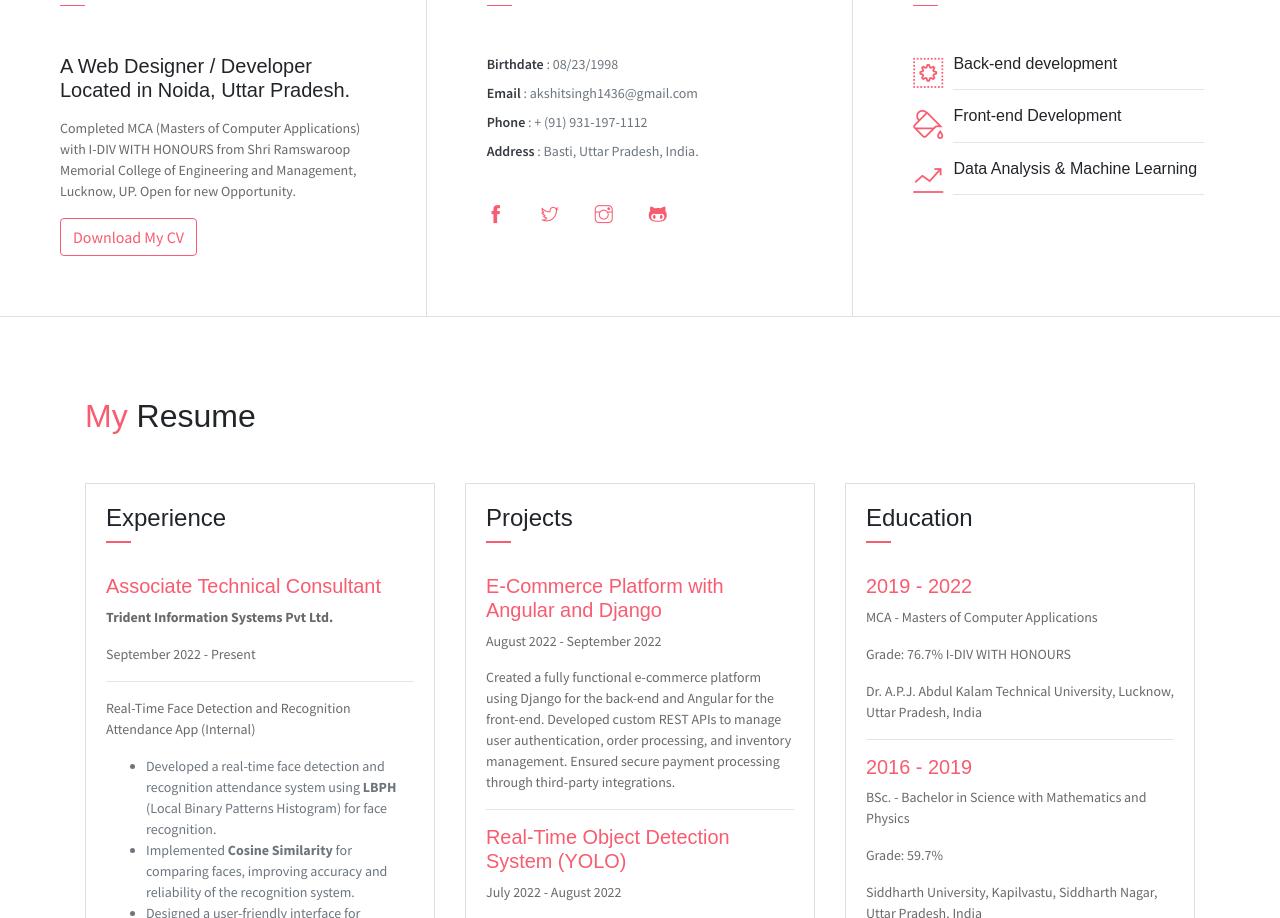
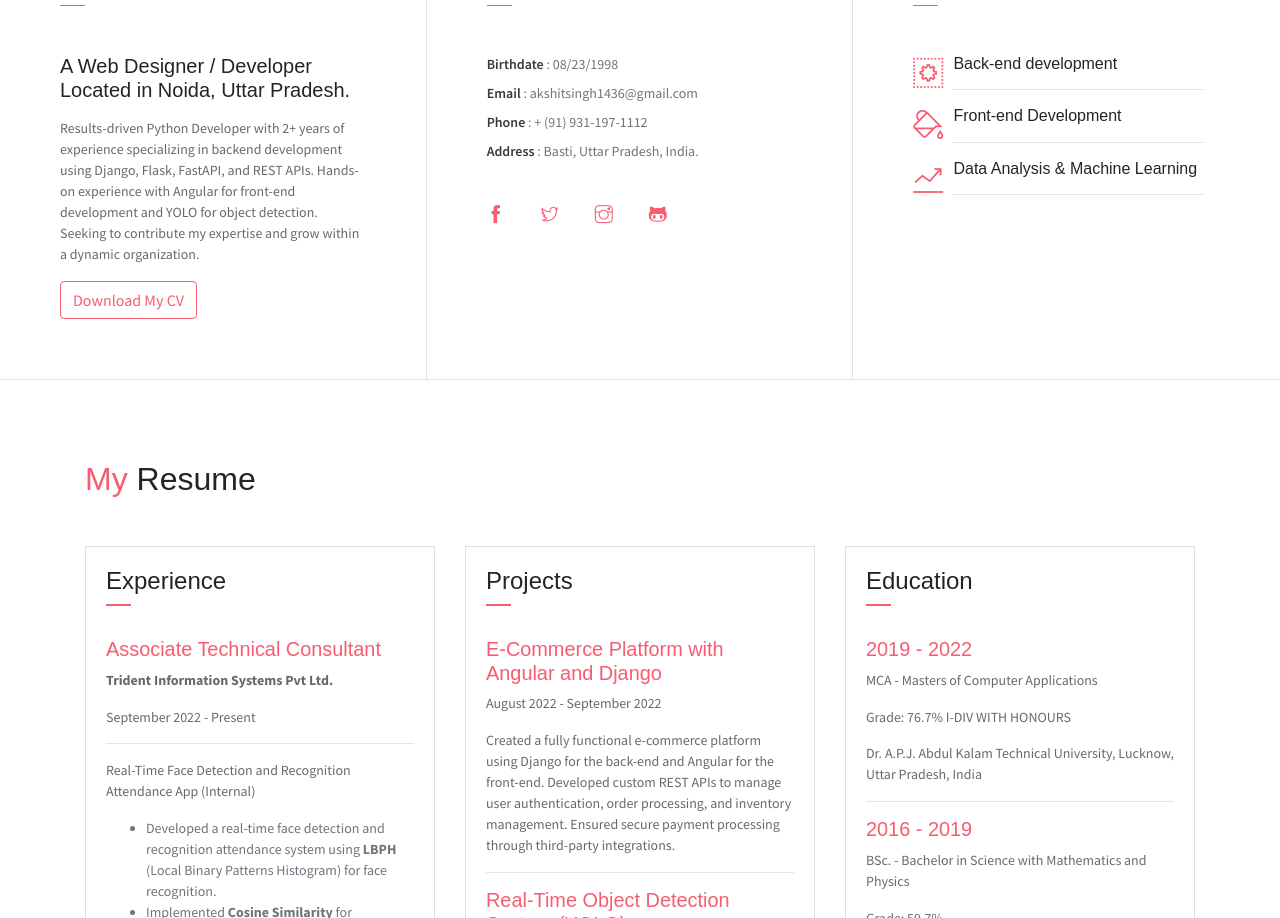
Before and after one commit to akshitsingh07/akshitsingh-portfolio, a website: page index.html in a window 1280 px wide. Shown: the part 814-1732 px from the top of the page. Drawn offline with Linux system fonts and the light colour scheme; some packages are replaced by stand-ins of ours.

Commit message:
About Added.

```diff
--- a/index.html
+++ b/index.html
@@ -78,7 +78,7 @@
                 <h3 class="font-weight-light">Who am I ?</h3>
                 <span class="line mb-5"></span>
                 <h5 class="mb-3">A Web Designer / Developer Located in Noida, Uttar Pradesh.</h5>
-                <p class="mt-20">Completed MCA (Masters of Computer Applications) with I-DIV WITH HONOURS from Shri Ramswaroop Memorial College of Engineering and Management, Lucknow, UP. Open for new Opportunity.</p>
+                <p class="mt-20">Results-driven Python Developer with 2+ years of experience specializing in backend development using Django, Flask, FastAPI, and REST APIs. Hands-on experience with Angular for front-end development and YOLO for object detection. Seeking to contribute my expertise and grow within a dynamic organization.</p>
                 <button class="btn btn-outline-danger"><i class="icon-down-circled2 "><a href="https://drive.google.com/uc?export=download&id=1StUNngNO5ijahgAKJKO-xz-mTj4UiWWd" rel="noopener noreferrer"></i>Download My CV</a></button>
             </div>
             <div class="col-lg-4 about-card">
```
